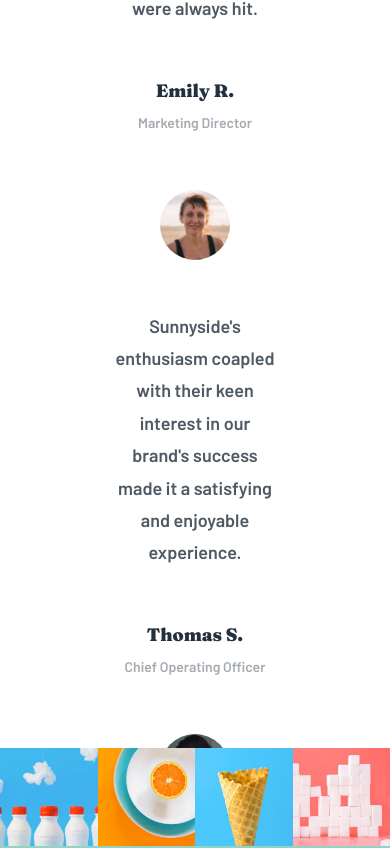
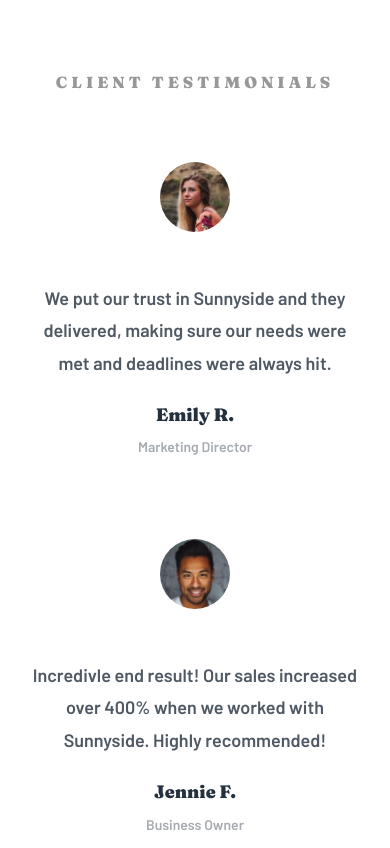
Before and after one commit to mateuszluczkowski/react-mentor-grid--sunnyside, a React (Create React App) app: page / in a window 390 px wide. Shown: the part 3298-4146 px from the top of the page. Built offline with nearby package versions, Linux system fonts and the light colour scheme.

Commit message:
finished client,gallery, footer mobile version

```diff
--- a/src/components/ClientReview/ClientReview.css.js
+++ b/src/components/ClientReview/ClientReview.css.js
@@ -6,9 +6,19 @@ export const ClientWrapper = styled.div`
    align-items: center;
    flex-direction: column;
    flex-basis: 25%;
+   order: ${({ id }) => id};
    line-height: 1.8em;
    font-weight: 600;
    color: ${({ theme }) => theme.colors.neutral.veryDarkDesaturatedBlue};
+   @media (max-width: 980px) {
+      flex-basis: 85%;
+      margin-bottom: 25px;
+      order: ${({ id }) => {
+         if (id === 3) return 2;
+         if (id === 2) return 3;
+         return id;
+      }};
+   }
 `;
 export const Portrait = styled.img.attrs(({ picture }) => ({
    src: picture,
@@ -21,6 +31,9 @@ export const Review = styled.p`
    text-align: center;
    margin-bottom: 50px;
    opacity: 0.8;
+   @media (max-width: 980px) {
+      margin-bottom: 20px;
+   }
 `;
 export const ClientName = styled.div`
    font-family: ${({ theme }) => theme.font.family.fraunces.rules};
--- a/src/components/ClientReview/ClientReview.js
+++ b/src/components/ClientReview/ClientReview.js
@@ -6,9 +6,9 @@ import {
    ClientProfession,
 } from "./ClientReview.css";
 
-const ClientReview = ({ name, profession, review, picture }) => {
+const ClientReview = ({ id, name, profession, review, picture }) => {
    return (
-      <ClientWrapper>
+      <ClientWrapper id={id}>
          <Portrait picture={picture} />
          <Review>{review}</Review>
          <ClientName>{name}</ClientName>
--- a/src/components/ClientSection/ClientSection.js
+++ b/src/components/ClientSection/ClientSection.js
@@ -11,6 +11,7 @@ const ClientSection = () => {
             {clientReviews.map(({ id, name, profession, review, picture }) => (
                <ClientReview
                   key={id}
+                  id={id}
                   name={name}
                   profession={profession}
                   review={review}
--- a/src/components/ClientSection/ClientSetion.css.js
+++ b/src/components/ClientSection/ClientSetion.css.js
@@ -1,13 +1,18 @@
 import styled from "styled-components";
 
 export const ClientWrapper = styled.div`
+   display: flex;
+   grid-area: client;
    background-color: ${({ theme }) => theme.colors.neutral.white};
-   grid-area: client;
-   display: flex;
    height: 750px;
    flex-wrap: no-wrap;
    justify-content: center;
    align-items: center;
+   @media (max-width: 980px) {
+      height: unset;
+      flex-direction: column;
+      padding-bottom: 75px;
+   }
 `;
 export const Content = styled.div`
    display: flex;
@@ -26,4 +31,9 @@ export const Title = styled.div`
    letter-spacing: 4px;
    margin-bottom: 50px;
    opacity: 0.4;
+   @media (max-width: 980px) {
+      margin-top: 75px;
+      margin-bottom: 20px;
+      font-size: 16px;
+   }
 `;
--- /dev/null
+++ b/src/components/Gallery/Gallery.css.js
@@ -0,0 +1,23 @@
+import styled from "styled-components";
+
+export const GalleryWrapper = styled.div`
+   display: grid;
+   grid-area: gallery;
+   grid-template-columns: repeat(4, 1fr);
+   grid-template-rows: 1fr;
+   grid-template-areas: "picture1 picture2 picture3 picture4";
+   @media (max-width: 980px) {
+      grid-template-columns: 1fr 1fr;
+      grid-template-rows: 1fr 1fr;
+      grid-template-areas:
+         "picture1 picture2"
+         "picture3 picture4";
+   }
+`;
+export const Picture = styled.img.attrs(({ picture, alt }) => ({
+   src: picture,
+   alt,
+}))`
+   grid-area: ${({ id }) => `picture${id}`};
+   width: 100%;
+`;
--- a/src/components/Gallery/Gallery.js
+++ b/src/components/Gallery/Gallery.js
@@ -1,23 +1,7 @@
-import styled from "styled-components";
+import { GalleryWrapper, Picture } from "./Gallery.css";
 
 import { gallery } from "data";
-const GalleryWrapper = styled.div`
-   display: grid;
-   grid-area: gallery;
-   grid-template-columns: repeat(4, 1fr);
-   grid-template-rows: 1fr;
-   grid-template-areas: "picture1 picture2 picture3 picture4";
-`;
-const Picture = styled.img.attrs(({ picture, alt }) => ({
-   src: picture,
-   alt,
-}))`
-   grid-area: ${({ id }) => `picture${id}`};
-   width: 100%;
-`;
-
 const Gallery = ({ isMobile }) => {
-   console.log(isMobile);
    return (
       <GalleryWrapper>
          {gallery.map(({ id, desktop, mobile, alt }) => (
```
